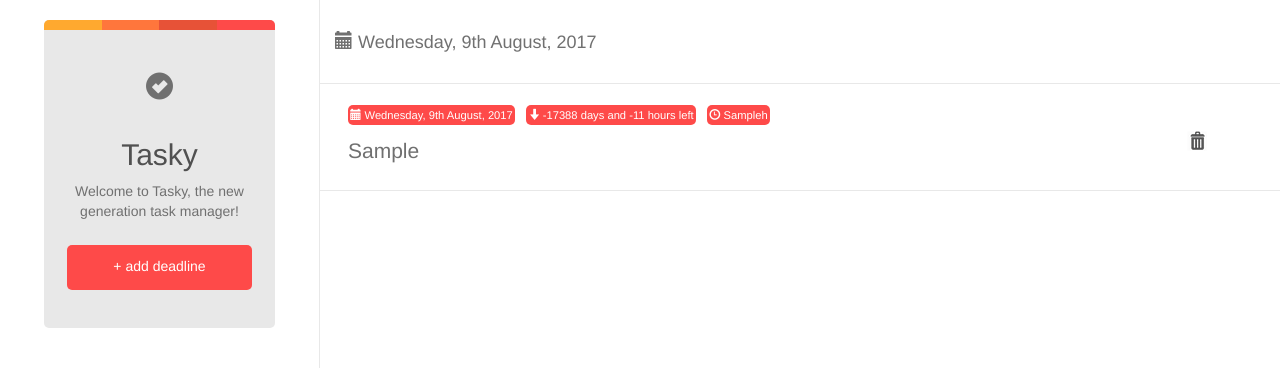
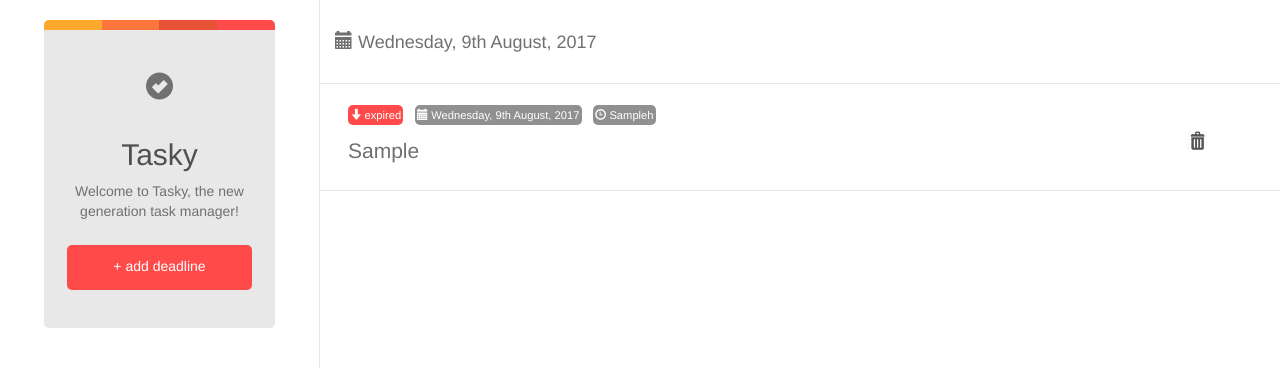
Before and after one commit to arnevbeveren/Task-Manager, a PHP site: page / in a window 1280 px wide. Shown: the part 52-420 px from the top of the page. Run offline with PHP 8.4, Linux system fonts and the light colour scheme; the visitor is signed in with stand-in values (Sample User, id 1); tables that the repository leaves empty or names only in its code hold one stand-in row (values such as "Sample post").

Commit message:
layout
cool of expire date changes depending on the time that’s left

```diff
--- a/css/style.css
+++ b/css/style.css
@@ -127,28 +127,25 @@ p#deadline{
 
 p#expiredate{
     font-size: 0.8em;
-    background-color: #FE4A49;
     padding: 0.2em;
     display: block;
     float: left;
     border-radius: 5px;
     color: #fff;
+    margin-left: 1em;
 }
 
 p#timeleft{
     color: #fff;
     font-size: 0.8em;
-    background-color: #FE4A49;
     padding: 0.2em;
     display: block;
     float: left;
-    margin-left: 1em;
     border-radius: 5px;
 }
 
 p#duration{
     font-size: 0.8em;
-    background-color: #FE4A49;
     padding: 0.2em;
     display: block;
     float: left;
@@ -162,3 +159,23 @@ p#duration{
     margin-top: -45px;
     padding-bottom: 20px;
 }
+
+.rood{
+    background-color: #FE4A49;
+}
+
+.oranje{
+    background-color: #E75237;
+}
+
+.geel{
+    background-color: #FF763C;
+}
+
+.nostress{
+    background-color: #FFA92F;
+}
+
+.grijs{
+    background-color: #909090;
+}
--- a/index.php
+++ b/index.php
@@ -83,25 +83,51 @@ if( !empty($_POST)){
 
             <li id="<?php echo $deadline['id']; ?>">
 
-                    <p class="details" id="expiredate">
+                    <p class="
+                    <?php
+                    $date = strtotime($deadline['expiredate']);
+                        if($date < (time() + 86400 )){
+                            echo "rood";
+                        }
+                    else if($date < (time() + 259200 )){
+                        echo "oranje";
+                    }
+                    else if($date < (time() + 604800 )){
+                        echo "geel";
+                    }
+                    else{
+                        echo "nostress";
+                    }
+                    ?>
+                    " id="timeleft">
+                        <span class="glyphicon glyphicon-arrow-down" aria-hidden="true"></span>
+                        <?php
+                        $date = strtotime($deadline['expiredate']);
+                        if($date > time()){
+                        $remaining = $date - time();
+                        $days_remaining = floor($remaining / 86400);
+                        $hours_remaining = floor(($remaining % 86400) / 3600);
+                            if($days_remaining < 1){
+                                echo "$hours_remaining hours left";
+                            }
+                            else{
+                                echo "$days_remaining days and $hours_remaining hours left";}
+                        }
+                        else{
+                            echo "expired";
+                        }
+
+                        ?></p>
+
+                    <p class="grijs" id="expiredate">
                         <span class="glyphicon glyphicon-calendar" aria-hidden="true"></span>
                         <?php echo (new \DateTime($deadline['expiredate']))->format('l, jS F, Y'); ?></p>
 
-                    <p class="details" id="timeleft">
-                        <span class="glyphicon glyphicon-arrow-down" aria-hidden="true"></span>
-                        <?php
-                        $date = strtotime($deadline['expiredate']);
-                        $remaining = $date - time();
-                        $days_remaining = floor($remaining / 86400);
-                        $hours_remaining = floor(($remaining % 86400) / 3600);
-                        echo "$days_remaining days and $hours_remaining hours left";
-                        ?></p>
-
-                    <p class="details" id="duration">
+                    <p class="grijs" id="duration">
                         <span class="glyphicon glyphicon-time" aria-hidden="true"></span>
                         <?php echo $deadline['duration']; ?>h</p>
 
-                    <p class="details" id="deadline"><?php echo $deadline['deadline']; ?></p>
+                    <p class="" id="deadline"><?php echo $deadline['deadline']; ?></p>
 
                 <form class="remover" method='post' action=''>
 
```
